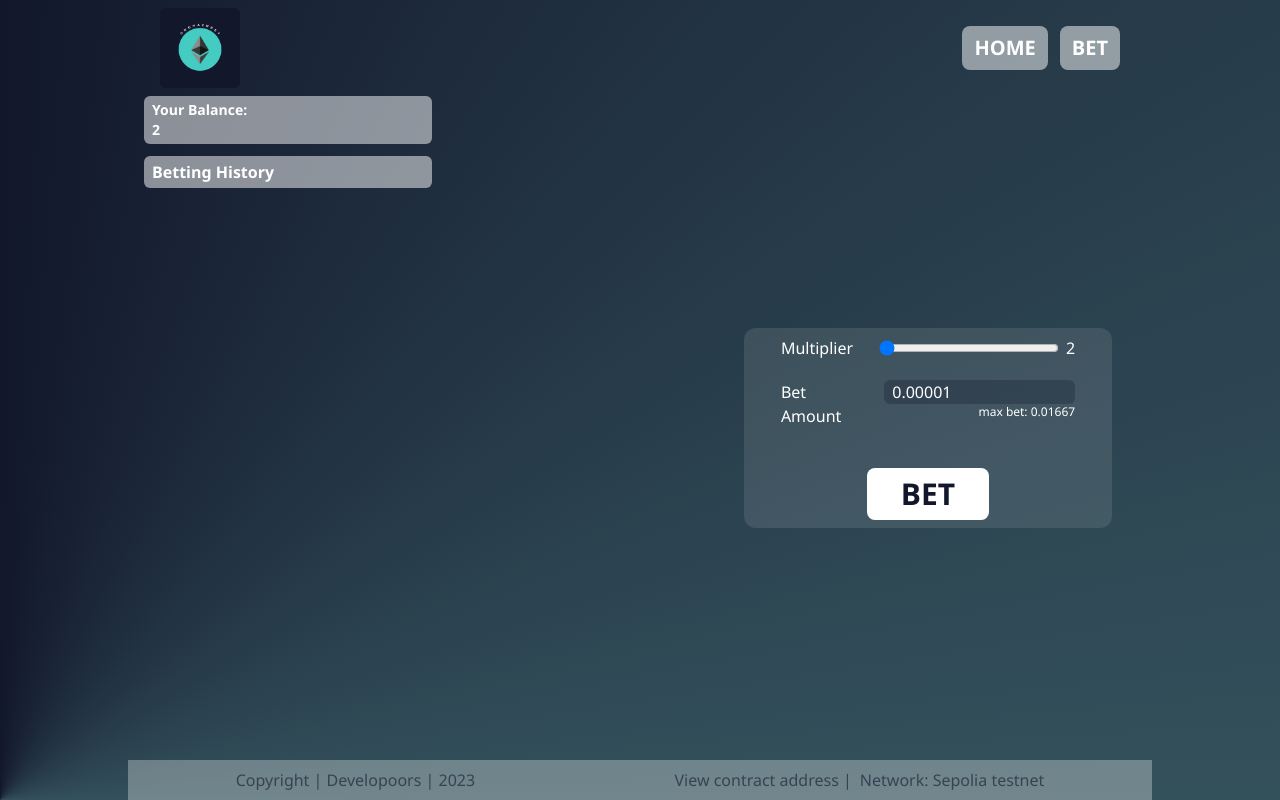
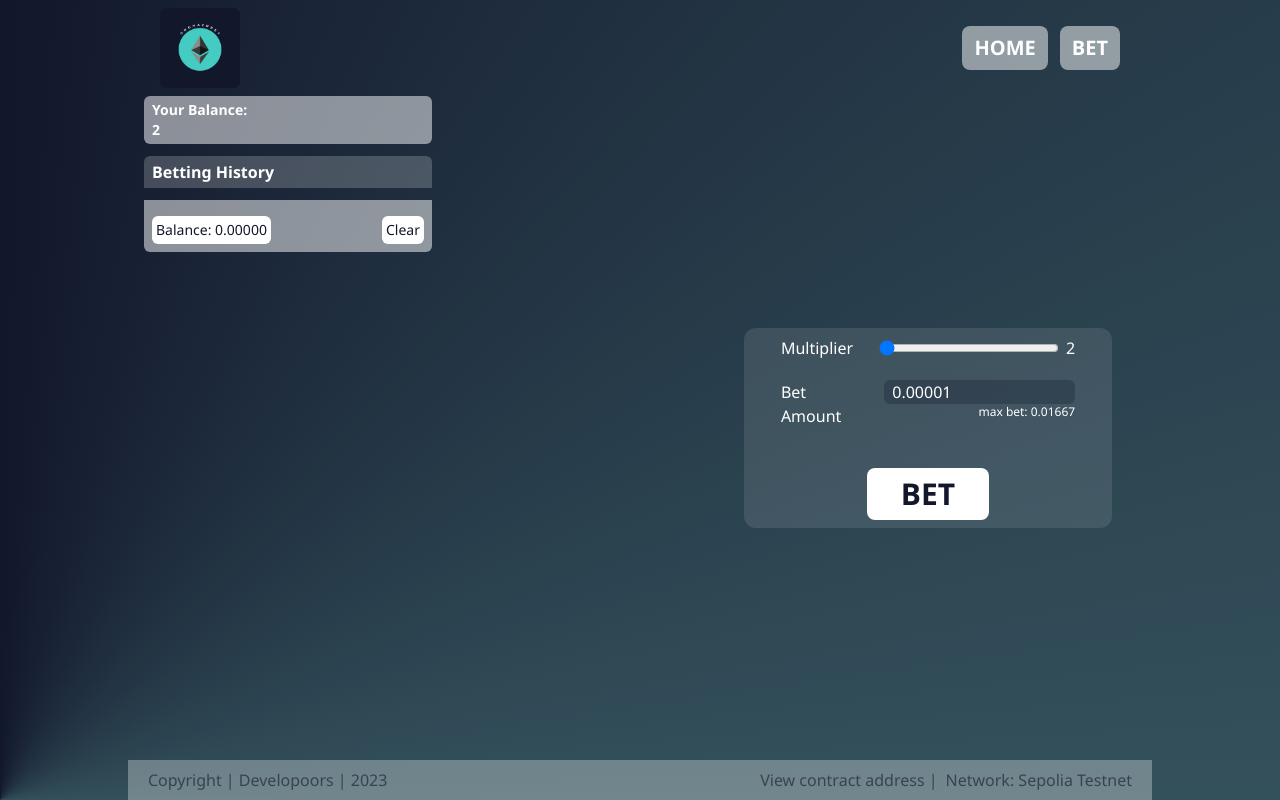
Before and after one commit to Jarjarsson/onchainbet, a Next.js app: page /demo in a window 1280 px wide. Shown: the top 800 px of the page. Built offline with nearby package versions, Linux system fonts and the light colour scheme.

Commit message:
fix: style

```diff
--- a/app/component/ConnectButton.tsx
+++ b/app/component/ConnectButton.tsx
@@ -25,13 +25,13 @@ const ConnectButton = () => {
   return (
     <>
       {connect ? (
-        <p className="px-2 py-1 font-semibold text-cc3 bg-cc3/50 rounded-md">
+        <p className="px-2 py-2 font-semibold text-cc2 bg-cc3/20 rounded-md select-none">
           Wallet : {wallet !== '' && cropWallet(wallet)}
         </p>
       ) : (
         <button
           onClick={handleSelectWallet}
-          className=" px-2 py-1 font-semibold text-cc3 bg-cc3/50 rounded-md h-2/3"
+          className="px-2 py-2 font-semibold text-cc2 bg-cc3/20 rounded-md select-none"
         >
           Connect wallet
         </button>
--- a/app/component/Footer.tsx
+++ b/app/component/Footer.tsx
@@ -2,7 +2,7 @@ import React from "react";
 
 const Footer = () => {
   return (
-    <footer className="bg-cc3/30 flex justify-around text-cc1/60 items-center p-2  ">
+    <footer className="bg-cc3/30 flex justify-between text-cc1/60 items-center px-5 py-2  ">
       <p className="items-center">Copyright | Developoors | 2023</p>
 
       <div className="flex gap-2">
@@ -14,7 +14,7 @@ const Footer = () => {
             View contract address |
           </a>
         </p>
-        <p>Network: Sepolia testnet </p>
+        <p>Network: Sepolia Testnet </p>
       </div>
     </footer>
   );
--- a/app/component/HistoryExpand.tsx
+++ b/app/component/HistoryExpand.tsx
@@ -8,22 +8,22 @@ type Prop = {
 };
 
 const HistoryExpand = ({ history, clear }: Prop) => {
-  const [expand, setExpand] = useState(false);
+  const [expand, setExpand] = useState(true);
   const handleExpand = () => {
     setExpand(!expand);
   };
   return (
-    <section>
-      <p
-        className={`px-2 py-1 font-semibold text-cc3 hover:bg-cc3/20  ${
+    <>
+      <div
+        className={`flex justify-between items-center hover:cursor-pointer px-2 py-1 font-semibold text-cc3 hover:bg-cc3/20  ${
           expand ? 'rounded-t-md bg-cc3/20' : 'rounded-md bg-cc3/50'
         }`}
         onClick={handleExpand}
       >
-        Betting History
-      </p>
-      {expand && history.length !== 0 && (
-        <section className="flex flex-col gap-2 bg-cc3/50 p-2 rounded-b-md">
+        <p>Betting History</p>
+      </div>
+      {expand && (
+        <div className="flex flex-col gap-2 bg-cc3/50 p-2 rounded-b-md">
           <History history={history} />
           <div className="flex justify-between">
             <p className="text-cc1 bg-cc3 p-1 text-sm rounded-md">
@@ -33,7 +33,7 @@ const HistoryExpand = ({ history, clear }: Prop) => {
                   next.status === 'Win'
                     ? next.amount * next.multiplier
                     : -next.amount);
-              }, 0)}
+              }, 0).toFixed(5)}
             </p>
             <button
               className="text-cc1 bg-cc3 p-1 text-sm rounded-md hover:bg-cc2/50"
@@ -44,9 +44,9 @@ const HistoryExpand = ({ history, clear }: Prop) => {
               Clear
             </button>
           </div>
-        </section>
+        </div>
       )}
-    </section>
+    </>
   );
 };
 
--- a/app/component/HistoryItems.tsx
+++ b/app/component/HistoryItems.tsx
@@ -10,7 +10,7 @@ const History = ({ history }: Prop) => {
     <ul className="flex flex-col text-cc1 bg-cc3/30  rounded-md text-xs">
       {history.map((h, i) => (
         <li
-          className="flex flex-col border-b-2 p-2 last:border-none gap-none"
+          className="flex justify-between border-b-2 p-2 last:border-none gap-none"
           key={h.transaction + i}
         >
           <p>
@@ -18,7 +18,6 @@ const History = ({ history }: Prop) => {
               ? `You lost ${h.amount} ETH`
               : `You won ${h.amount * h.multiplier} ETH `}
           </p>
-          <br></br>
           {h.transaction.length !== 0 && (
             <a
               className="text-cc1/50 hover:text-cc2/50"
```
